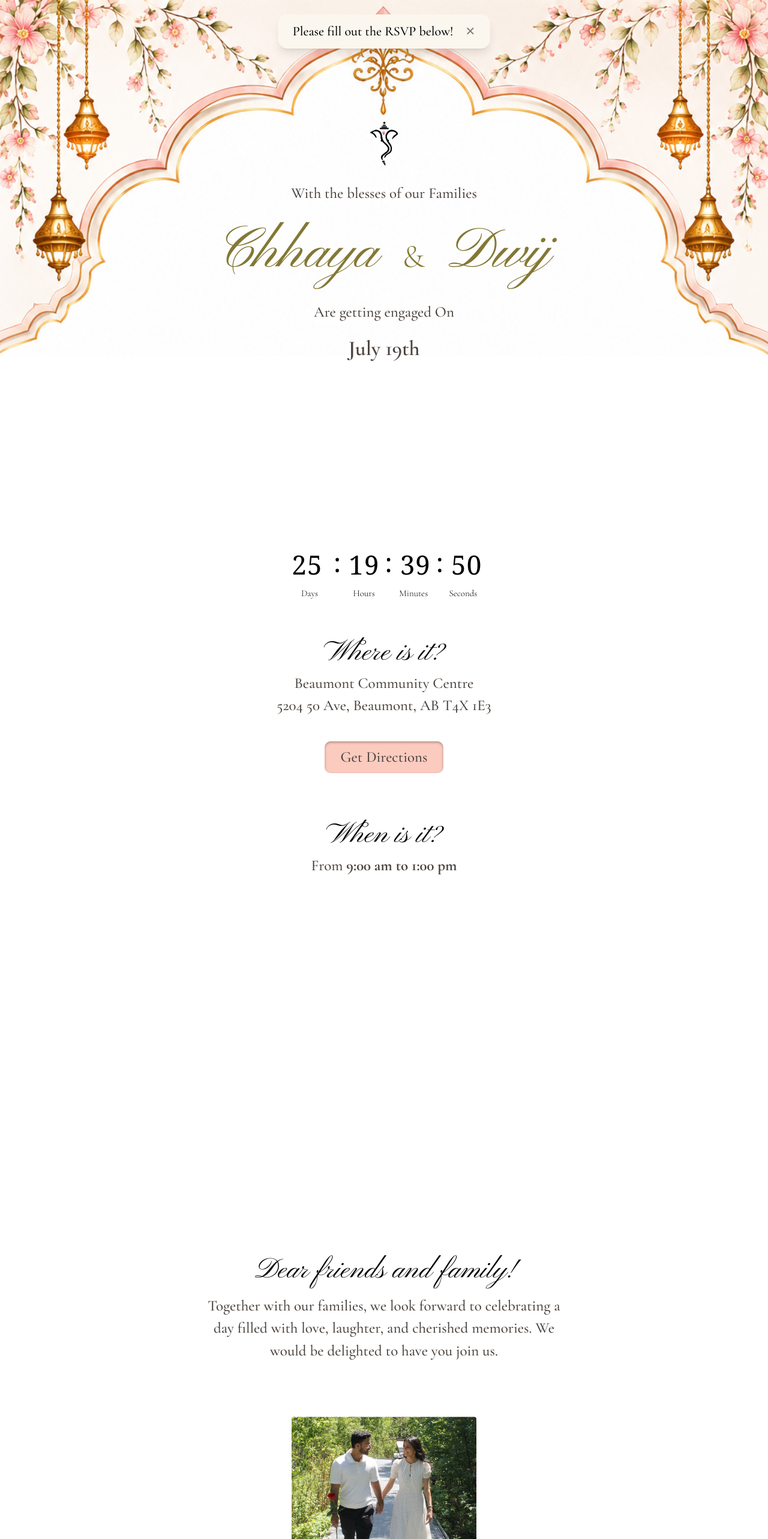
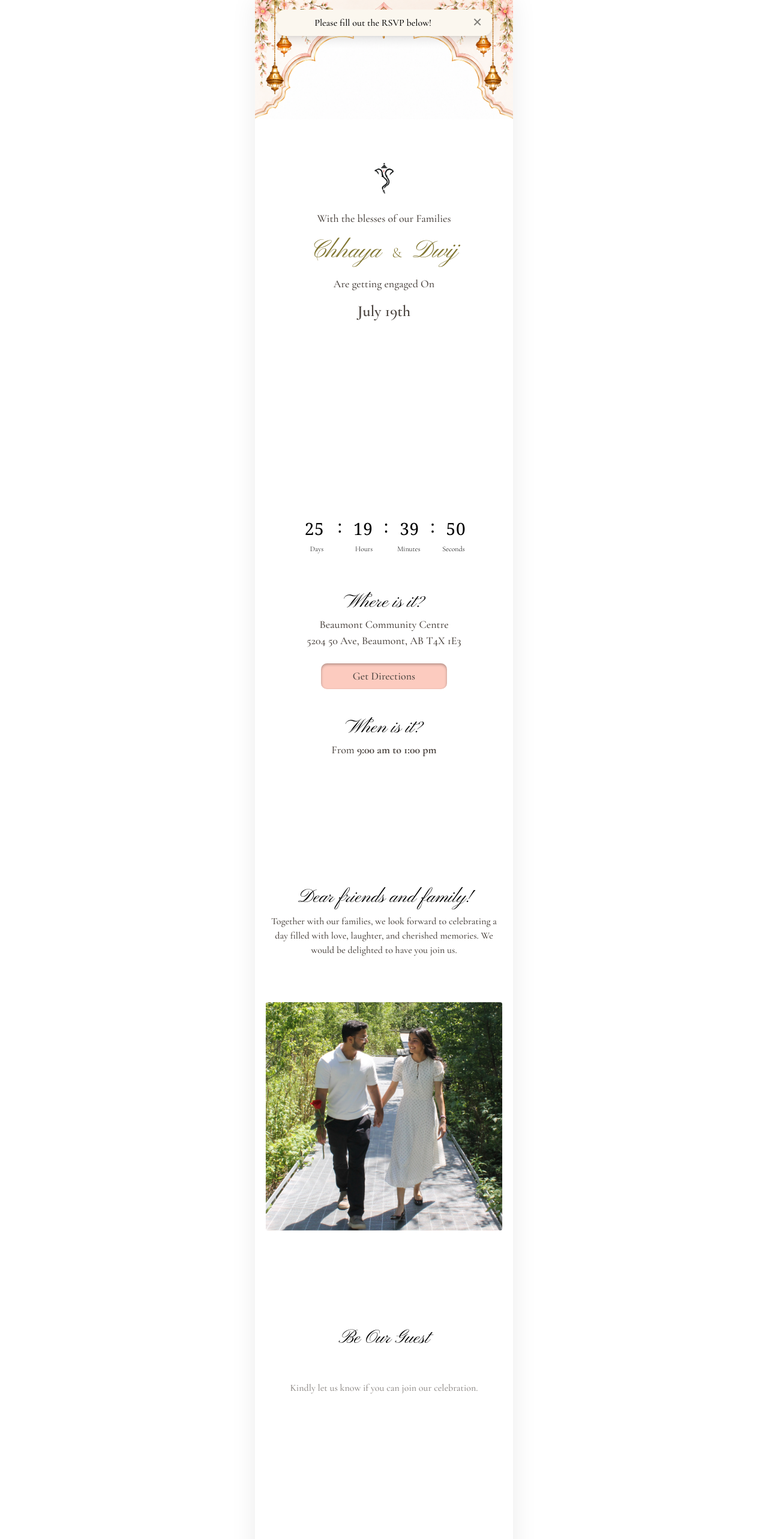
Before and after one commit to tusharlangh/engagement, a Next.js app: page / in a window 1280 px wide. Shown: the top 2566 px of the page at 60% size. Built offline with nearby package versions, Linux system fonts and the light colour scheme.

Commit message:
dimension scaling

```diff
--- a/src/app/layout.tsx
+++ b/src/app/layout.tsx
@@ -15,7 +15,7 @@ const greatVibes = Great_Vibes({
 });
 
 export const metadata: Metadata = {
-  title: "Chhaya & Dwij — Engagement",
+  title: "RSVP Form",
   description:
     "Chhaya & Dwij are inviting you to their engagement celebration!",
   icons: {
--- a/src/app/page.tsx
+++ b/src/app/page.tsx
@@ -25,8 +25,8 @@ function useStaggeredScroll(
  total: number,
  options?: { startOffset?: number; overlap?: number }
 ) {
-  const startOffset = options?.startOffset ?? 0;       // where the first item starts revealing
-  const overlap = options?.overlap ?? 0.15;             // how much items overlap in their reveal
+ const startOffset = options?.startOffset ?? 0; // where the first item starts revealing
+ const overlap = options?.overlap ?? 0.15; // how much items overlap in their reveal
  const availableRange = 1 - startOffset;
  const sliceSize = availableRange / total;
  const start = startOffset + index * sliceSize;
@@ -179,7 +179,8 @@ export default function EngagementInvite() {
  const rsvp2 = useStaggeredScroll(rsvpProgress, 2, 3, { startOffset: 0.0 });
 
   return (
-    <main className={`min-h-screen text-[#4A433E] ${cormorant.className} overflow-x-hidden selection:text-white relative`}>
+    <div className="min-h-screen bg-white flex justify-center">
+    <main className={`w-full max-w-[430px] min-h-screen text-[#4A433E] ${cormorant.className} overflow-x-hidden selection:text-white relative bg-white shadow-[0_0_40px_rgba(0,0,0,0.08)]`}>
       {/* Viewport meta is handled by Next.js */}
  {/* ═══ RSVP REMINDER POPUP ═══ */}
  <AnimatePresence>
@@ -189,9 +190,9 @@ export default function EngagementInvite() {
  animate={{ opacity: 1, y: 0 }}
  exit={{ opacity: 0, y: -50 }}
  transition={{ duration: 0.5, ease: "easeOut" }}
-            className={`fixed top-4 sm:top-6 left-1/2 -translate-x-1/2 z-50 bg-[#FBF7EF] px-4 md:px-6 py-2 md:py-3 rounded-[15px] shadow-lg flex items-center gap-3 w-[calc(100%-2rem)] sm:w-auto max-w-md ${cormorant.className}`}
+ className={`fixed top-4 left-1/2 -translate-x-1/2 z-50 bg-[#FBF7EF] px-4 py-2 rounded-[15px] shadow-lg flex items-center gap-3 w-[calc(100%-2rem)] max-w-[360px] ${cormorant.className}`}
  >
-            <span className="font-medium text-black text-center flex-1" style={{ fontSize: 'clamp(16px, 3.5vw, 22px)' }}>
+ <span className="font-medium text-black text-center flex-1" style={{ fontSize: '16px' }}>
  Please fill out the RSVP below!
  </span>
  <button
@@ -218,12 +219,12 @@ export default function EngagementInvite() {
 
 
  {/* ═══ SECTION 1: HERO ═══ */}
-      <section ref={heroRef} className="relative w-full min-h-[100svh] flex flex-col items-center justify-center px-4 sm:px-6 py-12 md:py-24 overflow-hidden">
+ <section ref={heroRef} className="relative w-full min-h-[100svh] flex flex-col items-center justify-center px-4 py-12 overflow-hidden">
  <motion.div style={{ y: heroY, opacity: heroOpacity }} className="flex flex-col items-center w-full">
  <motion.img
  src="/ganpati.png"
  alt="ganpati"
-            className="mt-4 h-14 sm:h-20 pointer-events-none"
+ className="mt-4 h-14 pointer-events-none"
  animate={{ y: [0, -10, 0] }}
  transition={{ duration: 4, repeat: Infinity, ease: "easeInOut" }}
  />
@@ -234,8 +235,8 @@ export default function EngagementInvite() {
  initial={{ opacity: 0, y: 30 }}
  animate={{ opacity: 1, y: 0 }}
  transition={{ duration: 0.8, ease: [0.16, 1, 0.3, 1], delay: 0.2 }}
-              className={`mb-3 sm:mb-4 ${cormorant.className} font-medium`}
-              style={{ fontSize: 'clamp(18px, 4.5vw, 25px)' }}
+ className={`mb-3 ${cormorant.className} font-medium`}
+ style={{ fontSize: '18px' }}
  >
  With the blesses of our Families
  </motion.p>
@@ -244,18 +245,18 @@ export default function EngagementInvite() {
  initial={{ opacity: 0, y: 30 }}
  animate={{ opacity: 1, y: 0 }}
  transition={{ duration: 0.8, ease: [0.16, 1, 0.3, 1], delay: 0.1 }}
-              className={`text-[#837834] leading-[1.0] mb-3 sm:mb-4 ${pinyon.className} relative z-20 py-2 sm:py-4 px-2`}
-              style={{ fontSize: 'clamp(42px, 12vw, 96px)' }}
+ className={`text-[#837834] leading-[1.0] mb-3 ${pinyon.className} relative z-20 py-2 px-2`}
+ style={{ fontSize: '42px' }}
  >
-              Chhaya <span className={`bg-clip-text mx-2 sm:mx-4 ${cormorant.className} font-light italic inline-block`} style={{ fontSize: 'clamp(24px, 6vw, 54px)' }}>&amp;</span> Dwij
+ Chhaya <span className={`bg-clip-text mx-2 ${cormorant.className} font-light italic inline-block`} style={{ fontSize: '24px' }}>&amp;</span> Dwij
  </motion.h1>
 
  <motion.p
  initial={{ opacity: 0, y: 30 }}
  animate={{ opacity: 1, y: 0 }}
  transition={{ duration: 0.8, ease: [0.16, 1, 0.3, 1], delay: 0.3 }}
-              className={`mb-3 sm:mb-4 ${cormorant.className} font-medium`}
-              style={{ fontSize: 'clamp(18px, 4.5vw, 25px)' }}
+ className={`mb-3 ${cormorant.className} font-medium`}
+ style={{ fontSize: '18px' }}
  >
  Are getting engaged On
  </motion.p>
@@ -264,7 +265,7 @@ export default function EngagementInvite() {
  animate={{ opacity: 1, y: 0 }}
  transition={{ duration: 0.8, ease: [0.16, 1, 0.3, 1], delay: 0.4 }}
  className={`${cormorant.className} font-semibold`}
-              style={{ fontSize: 'clamp(26px, 6vw, 35px)' }}
+ style={{ fontSize: '26px' }}
  >
  July 19th
  </motion.p>
@@ -273,43 +274,43 @@ export default function EngagementInvite() {
  </section>
 
  {/* ═══ SECTION 2: COUNTDOWN TIMER ═══ */}
-      <section ref={countdownRef} className="relative w-full py-12 sm:py-16 md:py-24 z-10 px-4 sm:px-6 flex justify-center items-center mb-20 sm:mb-40 md:mb-100">
+ <section ref={countdownRef} className="relative w-full py-12 z-10 px-4 flex justify-center items-center mb-20 ">
  <div className="w-full flex justify-center">
  <div className="w-full max-w-[420px] flex flex-col">
  <div className="pt-2 pb-8 px-4 flex flex-col items-center text-center">
 
  {/* Item 1: Countdown Numbers — fades up */}
  <motion.div style={{ opacity: cd0.opacity, y: cd0.y, scale: cd0.scale }} className="flex flex-col items-center w-full mb-16">
-                <div className="flex items-center justify-between w-full max-w-[280px] sm:max-w-[320px] text-black font-normal tracking-wide font-serif" style={{ fontSize: 'clamp(28px, 7vw, 44px)' }}>
-                  <span className="w-12 sm:w-16 text-center tabular-nums">{String(timeLeft.days).padStart(2, "0")}</span>
+ <div className="flex items-center justify-between w-full max-w-[280px] text-black font-normal tracking-wide font-serif" style={{ fontSize: '28px' }}>
+ <span className="w-12 text-center tabular-nums">{String(timeLeft.days).padStart(2, "0")}</span>
  <span className="text-black select-none pb-2">:</span>
-                  <span className="w-10 sm:w-12 text-center tabular-nums">{String(timeLeft.hours).padStart(2, "0")}</span>
+ <span className="w-10 text-center tabular-nums">{String(timeLeft.hours).padStart(2, "0")}</span>
  <span className="text-black select-none pb-2">:</span>
-                  <span className="w-10 sm:w-12 text-center tabular-nums">{String(timeLeft.minutes).padStart(2, "0")}</span>
+ <span className="w-10 text-center tabular-nums">{String(timeLeft.minutes).padStart(2, "0")}</span>
  <span className="text-black select-none pb-2">:</span>
-                  <span className="w-10 sm:w-12 text-center tabular-nums">{String(timeLeft.seconds).padStart(2, "0")}</span>
+ <span className="w-10 text-center tabular-nums">{String(timeLeft.seconds).padStart(2, "0")}</span>
  </div>
-                <div className="flex justify-between w-full max-w-[280px] sm:max-w-[320px] font-light text-black px-1" style={{ fontSize: 'clamp(12px, 2.5vw, 15px)' }}>
-                  <span className="w-12 sm:w-16 text-center">Days</span>
-                  <span className="w-10 sm:w-12 text-center">Hours</span>
-                  <span className="w-10 sm:w-12 text-center">Minutes</span>
-                  <span className="w-10 sm:w-12 text-center">Seconds</span>
+ <div className="flex justify-between w-full max-w-[280px] font-light text-black px-1" style={{ fontSize: '12px' }}>
+ <span className="w-12 text-center">Days</span>
+ <span className="w-10 text-center">Hours</span>
+ <span className="w-10 text-center">Minutes</span>
+ <span className="w-10 text-center">Seconds</span>
  </div>
  </motion.div>
 
  {/* Item 2: "Where is it?" heading — fades up */}
  <motion.div style={{ opacity: cd1.opacity, y: cd1.y, scale: cd1.scale }}>
-                <h1 className={`text-black leading-[1.0] ${pinyon.className} relative z-20 px-2 mb-2`} style={{ fontSize: 'clamp(32px, 8vw, 48px)' }}>
+ <h1 className={`text-black leading-[1.0] ${pinyon.className} relative z-20 px-2 mb-2`} style={{ fontSize: '32px' }}>
  Where is it?
  </h1>
  </motion.div>
 
  {/* Item 3: Address + Directions button — fades up */}
  <motion.div style={{ opacity: cd2.opacity, y: cd2.y, scale: cd2.scale }}>
-                <p className={`${cormorant.className} font-medium`} style={{ fontSize: 'clamp(18px, 4.5vw, 25px)' }}>
+ <p className={`${cormorant.className} font-medium`} style={{ fontSize: '18px' }}>
  Beaumont Community Centre
  </p>
-                <p className={`mb-6 sm:mb-8 ${cormorant.className} font-medium`} style={{ fontSize: 'clamp(18px, 4.5vw, 25px)' }}>
+ <p className={`mb-6 ${cormorant.className} font-medium`} style={{ fontSize: '18px' }}>
  5204 50 Ave, Beaumont, AB T4X 1E3
  </p>
  <motion.a
@@ -318,8 +319,8 @@ export default function EngagementInvite() {
  rel="noopener noreferrer"
  whileHover={{ scale: 1.03 }}
  whileTap={{ scale: 0.97 }}
-                  className={`block mt-6 sm:mt-10 text-center cursor-pointer bg-[#FCCBBF] ${cormorant.className} font-medium py-2 px-3 rounded-[10px] mx-6 sm:mx-20 shadow-[inset_0_2px_4px_rgba(0,0,0,0.3)] hover:brightness-95 transition-all`}
-                  style={{ fontSize: 'clamp(18px, 4.5vw, 25px)' }}
+ className={`block mt-6 text-center cursor-pointer bg-[#FCCBBF] ${cormorant.className} font-medium py-2 px-3 rounded-[10px] mx-6 shadow-[inset_0_2px_4px_rgba(0,0,0,0.3)] hover:brightness-95 transition-all`}
+ style={{ fontSize: '18px' }}
  >
  Get Directions
  </motion.a>
@@ -327,14 +328,14 @@ export default function EngagementInvite() {
 
 
  <motion.div style={{ opacity: cd1.opacity, y: cd1.y, scale: cd1.scale }}>
-                <h1 className={`text-black leading-[1.0] ${pinyon.className} relative z-20 px-2 mb-2 mt-12 sm:mt-20`} style={{ fontSize: 'clamp(32px, 8vw, 48px)' }}>
+ <h1 className={`text-black leading-[1.0] ${pinyon.className} relative z-20 px-2 mb-2 mt-12 `} style={{ fontSize: '32px' }}>
  When is it?
  </h1>
  </motion.div>
 
  {/* Item 3: Address + Directions button — fades up */}
  <motion.div style={{ opacity: cd2.opacity, y: cd2.y, scale: cd2.scale }} className="">
-                <p className={`${cormorant.className} font-medium`} style={{ fontSize: 'clamp(18px, 4.5vw, 25px)' }}>
+ <p className={`${cormorant.className} font-medium`} style={{ fontSize: '18px' }}>
  From <span className="font-bold">9:00 am to 1:00 pm</span>
  </p>
  </motion.div>
@@ -344,22 +345,22 @@ export default function EngagementInvite() {
  </section>
 
  {/* ═══ SECTION 3: INVITE ═══ */}
-      <section ref={inviteRef} className="relative w-full py-12 sm:py-16 md:py-24 z-10 px-4 sm:px-6 flex justify-center items-center mb-20 sm:mb-40 md:mb-100">
+ <section ref={inviteRef} className="relative w-full py-12 z-10 px-4 flex justify-center items-center mb-20 ">
  <div className="w-full flex justify-center">
-          <div className="w-full sm:w-3/4 md:w-1/2 flex flex-col">
+ <div className="w-full flex flex-col">
 
  <div className="pt-2 flex flex-col items-center text-center">
  {/* Item 1: Heading — fades up */}
  <motion.h1
-                style={{ opacity: inv0.opacity, y: inv0.y, scale: inv0.scale, fontSize: 'clamp(32px, 8vw, 48px)' }}
-                className={`w-full text-black leading-[1.0] ${pinyon.className} relative z-20 mb-3 sm:mb-4`}
+ style={{ opacity: inv0.opacity, y: inv0.y, scale: inv0.scale, fontSize: '32px' }}
+ className={`w-full text-black leading-[1.0] ${pinyon.className} relative z-20 mb-3 `}
  >
  Dear friends and family!
  </motion.h1>
 
  {/* Item 2: Para 1 — fades up */}
  <motion.p
-                style={{ opacity: inv1.opacity, y: inv1.y, fontSize: 'clamp(16px, 4vw, 25px)' }}
+ style={{ opacity: inv1.opacity, y: inv1.y, fontSize: '16px' }}
  className={`mb-2 ${cormorant.className} font-medium`}
  >
  Together with our families, we look forward to celebrating a day filled with love, laughter, and cherished memories. We would be delighted to have you join us.
@@ -369,12 +370,12 @@ export default function EngagementInvite() {
  {/* Item 3: Image — fades up */}
  <motion.div
  style={{ opacity: inv2.opacity, y: inv2.y, scale: inv2.scale }}
-              className="w-full sm:w-3/4 md:w-1/2 mx-auto flex justify-center mt-10 sm:mt-20"
+ className="w-full mx-auto flex justify-center mt-10 "
  >
  <img
  src="/eng2.jpeg"
  alt="Chhaya & Dwij"
-                className="w-full h-auto max-h-[400px] sm:max-h-[480px] object-cover pointer-events-none rounded-sm"
+ className="w-full h-auto max-h-[400px] object-cover pointer-events-none rounded-sm"
  />
  </motion.div>
 
@@ -384,7 +385,7 @@ export default function EngagementInvite() {
 
 
  {/* ═══ RSVP SECTION ═══ */}
-      <section ref={rsvpRef} className="relative w-full py-12 sm:py-0 md:py-100 px-4 flex justify-center mb-[45vh] sm:mb-[40vh] md:mb-[35vh]">
+ <section ref={rsvpRef} className="relative w-full py-12 px-4 flex justify-center mb-[45vh] ">
  <div className="w-full max-w-xl">
  {rsvpSubmitted ? (
  <motion.div
@@ -392,7 +393,7 @@ export default function EngagementInvite() {
  animate={{ opacity: 1, y: 0 }}
  className="text-center"
  >
-              <p className={`text-black ${pinyon.className}`} style={{ fontSize: 'clamp(28px, 7vw, 35px)' }}>
+ <p className={`text-black ${pinyon.className}`} style={{ fontSize: '28px' }}>
  {rsvp === "yes" ? "We can\u0027t wait to see you!" : "We\u0027ll miss you! Thank you for letting us know."}
  </p>
  </motion.div>
@@ -400,16 +401,16 @@ export default function EngagementInvite() {
  <>
  {/* Item 1: Title */}
  <motion.h1
-                style={{ opacity: rsvp0.opacity, y: rsvp0.y, scale: rsvp0.scale, fontSize: 'clamp(32px, 8vw, 48px)' }}
-                className={`text-center text-black mb-3 sm:mb-4 ${pinyon.className}`}
+ style={{ opacity: rsvp0.opacity, y: rsvp0.y, scale: rsvp0.scale, fontSize: '32px' }}
+ className={`text-center text-black mb-3 ${pinyon.className}`}
  >
  Be Our Guest
  </motion.h1>
 
  {/* Item 2: Subtitle */}
  <motion.p
-                style={{ opacity: rsvp1.opacity, y: rsvp1.y, fontSize: 'clamp(16px, 4vw, 25px)' }}
-                className={`text-center mb-6 sm:mb-10 ${cormorant.className} font-medium`}
+ style={{ opacity: rsvp1.opacity, y: rsvp1.y, fontSize: '16px' }}
+ className={`text-center mb-6 ${cormorant.className} font-medium`}
  >
  Kindly let us know if you can join our celebration.
  </motion.p>
@@ -417,7 +418,7 @@ export default function EngagementInvite() {
  {/* Item 3: Form */}
  <motion.div style={{ opacity: rsvp2.opacity, y: rsvp2.y }}>
  {/* ── Full Name ── */}
-                <label className={`block pl-3 mb-2 ${cormorant.className} font-medium`} style={{ fontSize: 'clamp(18px, 4.5vw, 25px)' }}>
+ <label className={`block pl-3 mb-2 ${cormorant.className} font-medium`} style={{ fontSize: '18px' }}>
  Full Name <span className="text-red-400">*</span>
  </label>
  <input
@@ -427,19 +428,19 @@ export default function EngagementInvite() {
  onChange={(e) => { setRsvpName(e.target.value); if (e.target.value.trim()) setRsvpNameError(false); }}
  placeholder="e.g. Dwij Patel"
  className={`w-full px-4 py-2 rounded-[10px] bg-[#FBF7EF] text-black/60 shadow-[inset_0_2px_4px_rgba(0,0,0,0.3)] focus:outline-none transition-all ${cormorant.className} ${rsvpNameError ? 'ring-2 ring-red-400' : ''}`}
-                  style={{ fontSize: 'clamp(18px, 4.5vw, 25px)' }}
+ style={{ fontSize: '18px' }}
  />
  {rsvpNameError && (
-                  <p className={`pl-3 mt-1 text-red-400 ${cormorant.className}`} style={{ fontSize: 'clamp(14px, 3.5vw, 18px)' }}>
+ <p className={`pl-3 mt-1 text-red-400 ${cormorant.className}`} style={{ fontSize: '14px' }}>
  Please enter your full name to continue.
  </p>
  )}
 
  {/* ── Will you attend? ── */}
-                <label className={`block pl-3 mt-6 sm:mt-8 mb-2 ${cormorant.className} font-medium`} style={{ fontSize: 'clamp(18px, 4.5vw, 25px)' }}>
+ <label className={`block pl-3 mt-6 mb-2 ${cormorant.className} font-medium`} style={{ fontSize: '18px' }}>
  Will you be attending?
  </label>
-                <div className="grid grid-cols-2 gap-4 sm:gap-8">
+ <div className="grid grid-cols-2 gap-4 ">
  <motion.button
  id="rsvp-yes"
  type="button"
@@ -451,7 +452,7 @@ export default function EngagementInvite() {
  ? "bg-[#FCD66B] text-black shadow-[inset_0_2px_4px_rgba(0,0,0,0.3)]"
  : "bg-[#FBF7EF] text-black/60 shadow-[inset_0_2px_4px_rgba(0,0,0,0.3)] hover:bg-[#FCD66B]/50"
  }`}
-                    style={{ fontSize: 'clamp(18px, 4.5vw, 25px)' }}
+ style={{ fontSize: '18px' }}
  >
  Yes
  </motion.button>
@@ -466,7 +467,7 @@ export default function EngagementInvite() {
  ? "bg-[#FCD66B] text-black shadow-[inset_0_2px_4px_rgba(0,0,0,0.3)]"
  : "bg-[#FBF7EF] text-black/60 shadow-[inset_0_2px_4px_rgba(0,0,0,0.3)] hover:bg-[#FCD66B]/50"
  }`}
-                    style={{ fontSize: 'clamp(18px, 4.5vw, 25px)' }}
+ style={{ fontSize: '18px' }}
  >
  No
  </motion.button>
@@ -475,7 +476,7 @@ export default function EngagementInvite() {
  {/* ── If Yes: show guest count then submit ── */}
  {rsvp === "yes" && (
  <motion.div initial={{ opacity: 0, y: 12 }} animate={{ opacity: 1, y: 0 }} transition={{ duration: 0.4 }}>
-                    <label className={`block pl-3 mt-6 sm:mt-8 mb-2 ${cormorant.className} font-medium`} style={{ fontSize: 'clamp(18px, 4.5vw, 25px)' }}>
+ <label className={`block pl-3 mt-6 mb-2 ${cormorant.className} font-medium`} style={{ fontSize: '18px' }}>
  How many people will be attending? <span className="text-red-400">*</span>
  </label>
  <input
@@ -491,10 +492,10 @@ export default function EngagementInvite() {
  }}
  placeholder="e.g. 4"
  className={`w-full px-4 py-2 rounded-[10px] bg-[#FBF7EF] text-black/60 shadow-[inset_0_2px_4px_rgba(0,0,0,0.3)] focus:outline-none transition-all ${cormorant.className} ${rsvpGuestsError ? 'ring-2 ring-red-400' : ''}`}
-                      style={{ fontSize: 'clamp(18px, 4.5vw, 25px)' }}
+ style={{ fontSize: '18px' }}
  />
  {rsvpGuestsError && (
-                      <p className={`pl-3 mt-1 text-red-400 ${cormorant.className}`} style={{ fontSize: 'clamp(14px, 3.5vw, 18px)' }}>
+ <p className={`pl-3 mt-1 text-red-400 ${cormorant.className}`} style={{ fontSize: '14px' }}>
  Please enter at least 1 guest.
  </p>
  )}
@@ -506,8 +507,8 @@ export default function EngagementInvite() {
  whileTap={{ scale: 0.97 }}
  onClick={handleRsvpSubmit}
  disabled={rsvpLoading}
-                        className={`px-8 sm:px-10 py-2 rounded-[10px] bg-[#FCCBBF] text-black shadow-[inset_0_2px_4px_rgba(0,0,0,0.3)] cursor-pointer hover:brightness-95 transition-all ${cormorant.className} ${rsvpLoading ? 'opacity-60 cursor-not-allowed' : ''}`}
-                        style={{ fontSize: 'clamp(18px, 4.5vw, 25px)' }}
+ className={`px-8 py-2 rounded-[10px] bg-[#FCCBBF] text-black shadow-[inset_0_2px_4px_rgba(0,0,0,0.3)] cursor-pointer hover:brightness-95 transition-all ${cormorant.className} ${rsvpLoading ? 'opacity-60 cursor-not-allowed' : ''}`}
+ style={{ fontSize: '18px' }}
  >
  {rsvpLoading ? 'Sending...' : 'Confirm RSVP'}
  </motion.button>
@@ -525,8 +526,8 @@ export default function EngagementInvite() {
  whileTap={{ scale: 0.97 }}
  onClick={handleRsvpSubmit}
  disabled={rsvpLoading}
-                      className={`px-8 sm:px-10 py-2 rounded-[10px] bg-[#FCCBBF] text-black shadow-[inset_0_2px_4px_rgba(0,0,0,0.3)] cursor-pointer hover:brightness-95 transition-all ${cormorant.className} ${rsvpLoading ? 'opacity-60 cursor-not-allowed' : ''}`}
-                      style={{ fontSize: 'clamp(18px, 4.5vw, 25px)' }}
+ className={`px-8 py-2 rounded-[10px] bg-[#FCCBBF] text-black shadow-[inset_0_2px_4px_rgba(0,0,0,0.3)] cursor-pointer hover:brightness-95 transition-all ${cormorant.className} ${rsvpLoading ? 'opacity-60 cursor-not-allowed' : ''}`}
+ style={{ fontSize: '18px' }}
  >
  {rsvpLoading ? 'Sending...' : 'Confirm RSVP'}
  </motion.button>
@@ -538,7 +539,7 @@ export default function EngagementInvite() {
  initial={{ opacity: 0 }}
  animate={{ opacity: 1 }}
  className={`text-center mt-4 text-red-400 ${cormorant.className}`}
-                    style={{ fontSize: 'clamp(14px, 3.5vw, 18px)' }}
+ style={{ fontSize: '14px' }}
  >
  Something went wrong. Please try again.
  </motion.p>
@@ -551,5 +552,6 @@ export default function EngagementInvite() {
 
 
     </main>
+    </div>
   );
 }
```
Also changed, not shown: 1 other file (tests, documents, lock files or other folders). Lines whose indentation alone changed are shown as unchanged.
